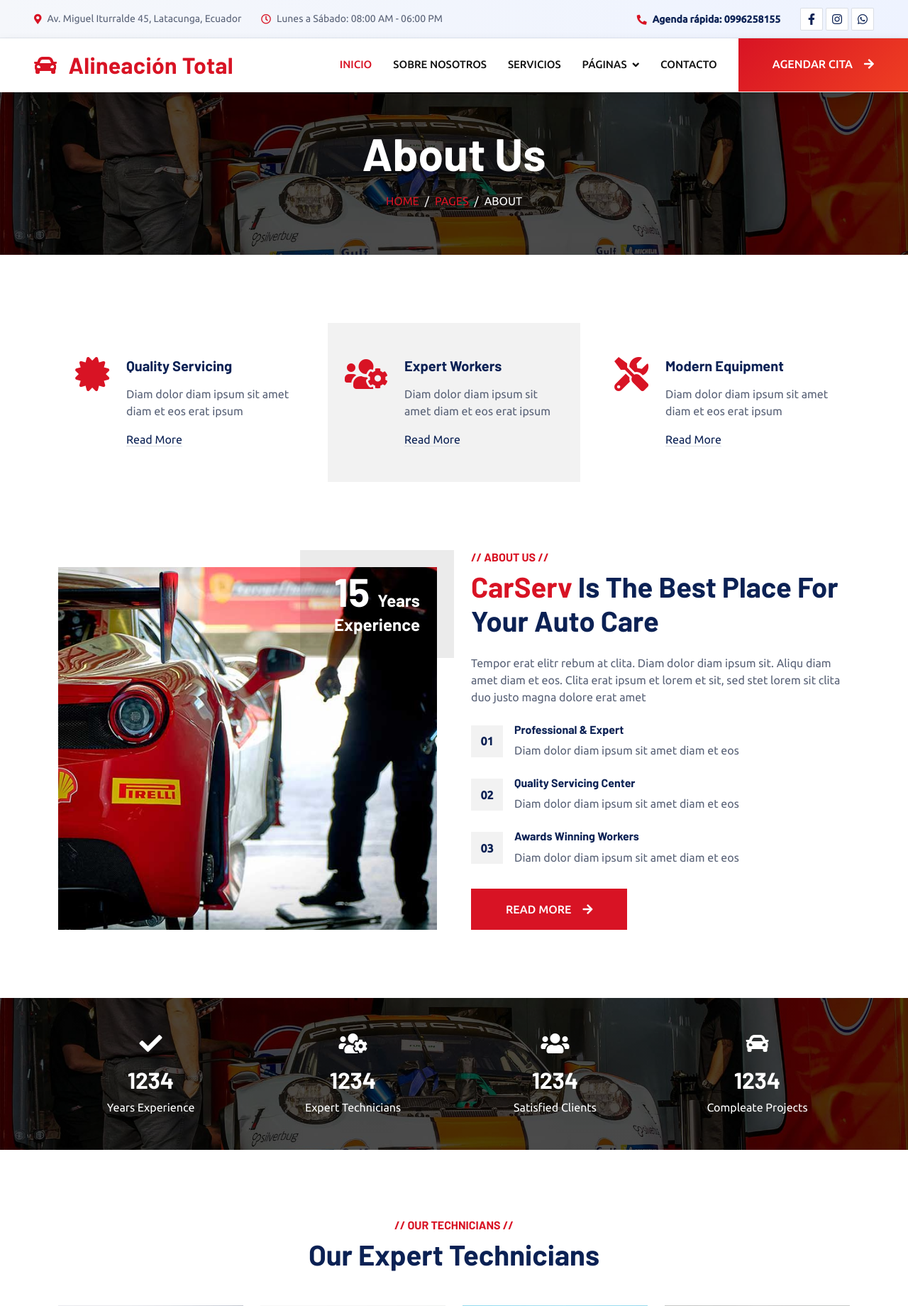
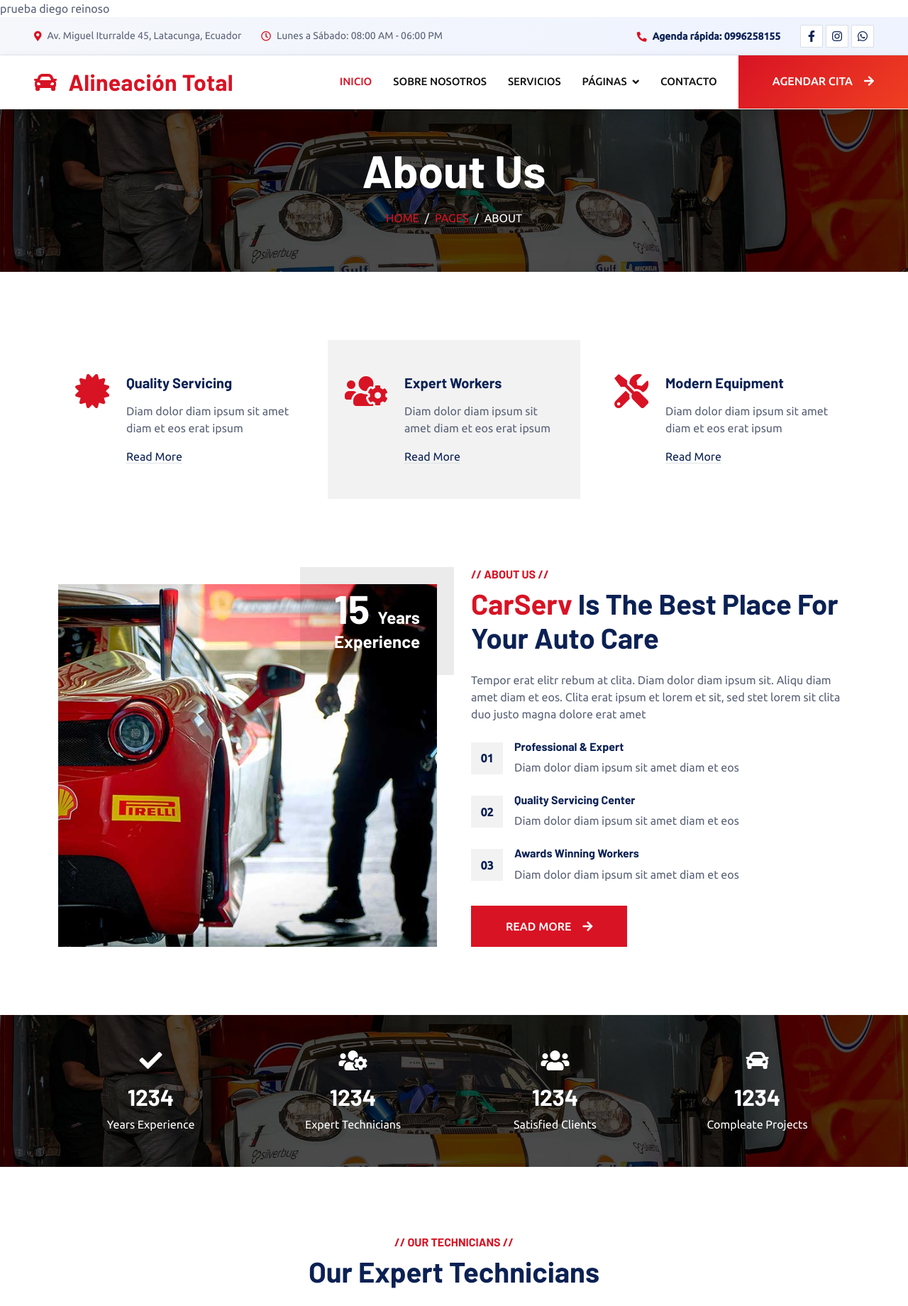
Before and after one commit to jonathanpila0208-sketch/interfacesG4, a Django app: page /about/ in a window 1280 px wide. Shown: the top 1840 px of the page at 71% size. Run offline with Django 5.2, Linux system fonts and the light colour scheme; some libraries are stand-ins or nearby versions.

Commit message:
Actualiza cambio reciente en header

```diff
--- a/inicio/templates/header.html
+++ b/inicio/templates/header.html
@@ -1,5 +1,5 @@
 {% load static%}
-
+prueba diego reinoso
 <!DOCTYPE html>
 <html lang="en">
 
```
